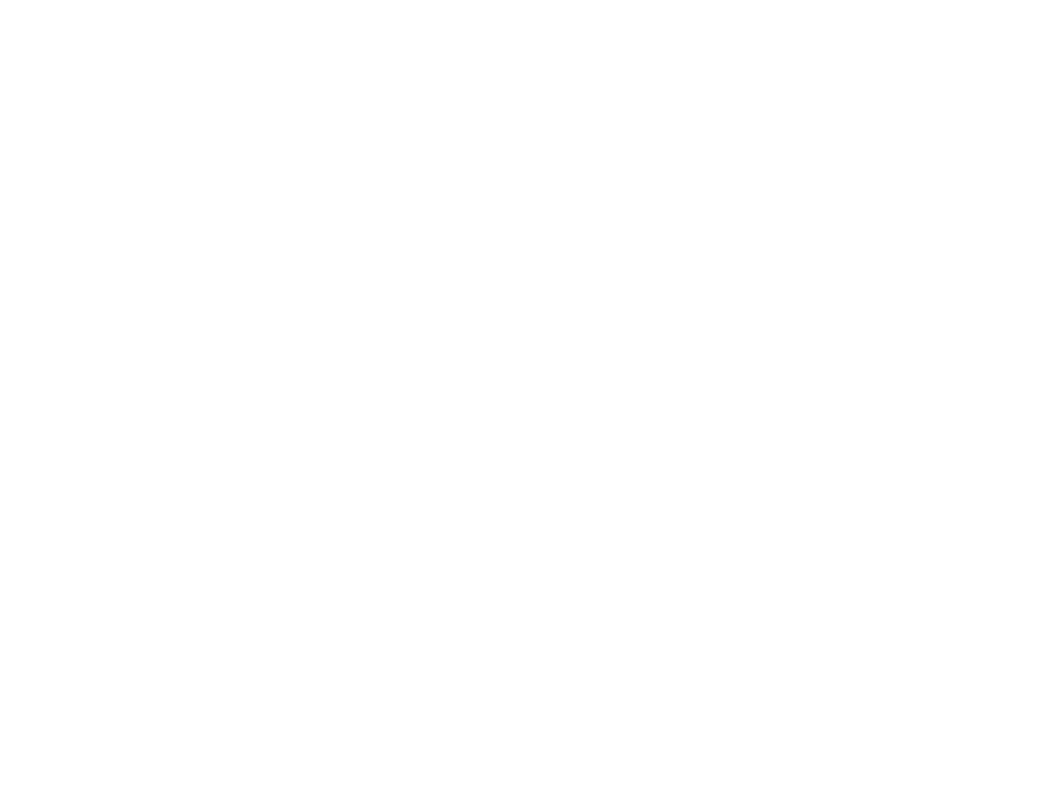
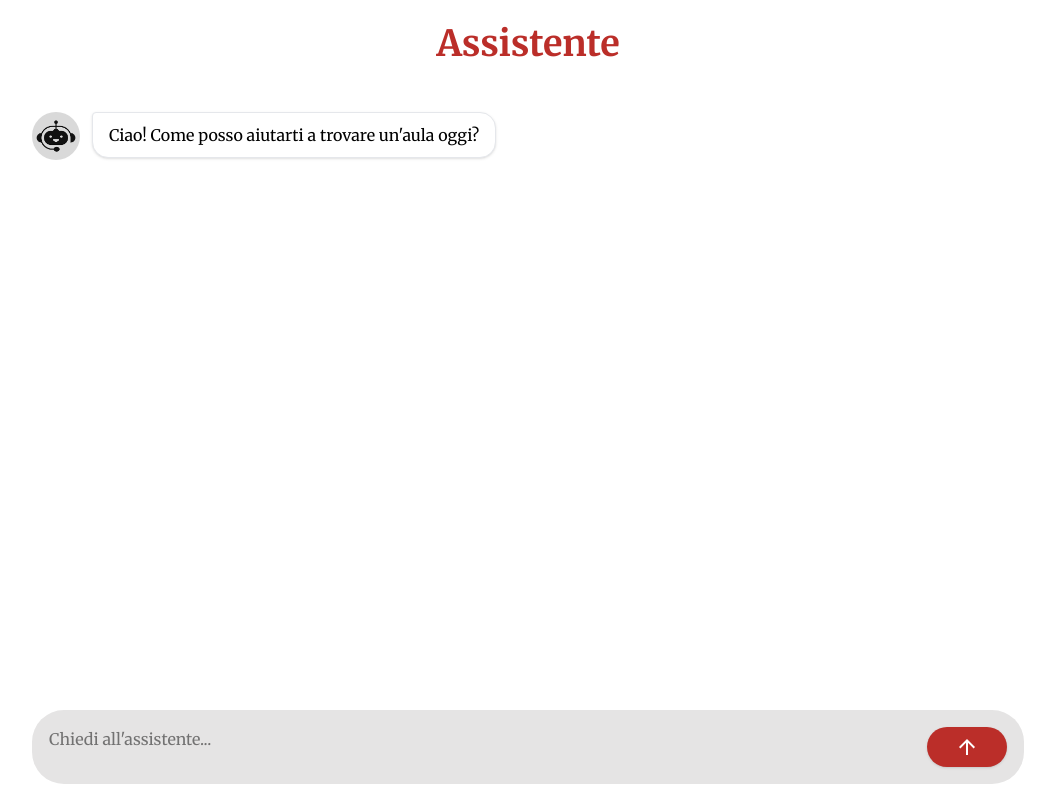
Before and after one commit to fairlycodeparents/AlmaSpot, a Vue app in the folder client/: page /assistant in a window 1280 px wide. Before the commit this address had no page. Shown: the whole page, without its empty margins (112-1167 px from the left). Built offline with nearby package versions, Linux system fonts and the light colour scheme.

Commit message:
feat(ui): implement AssistantView and assistant service for chat functionality

```diff
--- a/client/src/components/ChatMessage.vue
+++ b/client/src/components/ChatMessage.vue
@@ -2,7 +2,7 @@
 import type { ButtonConfig } from './Button.vue'
 import Button from './Button.vue'
 
-type ChatMessageConfig = {
+export type ChatMessageConfig = {
   text: string
   avatar?: string
   isMine?: boolean
--- a/client/src/routes/index.ts
+++ b/client/src/routes/index.ts
@@ -1,6 +1,7 @@
 import { createRouter, createWebHistory } from "vue-router";
 import LoginPage from "@/views/LoginPage.vue";
 import RegisterPage from "@/views/RegisterPage.vue";
+import AssistantView from "@/views/AssistantView.vue";
 
 const routes = createRouter({
   history: createWebHistory(),
@@ -15,6 +16,11 @@ const routes = createRouter({
       name: "register",
       component: RegisterPage,
     },
+    {
+      path: "/assistant",
+      name: "assistant",
+      component: AssistantView,
+    },
   ],
 });
 
--- /dev/null
+++ b/client/src/services/assistant.service.ts
@@ -0,0 +1,32 @@
+interface AssistantSearchResponse {
+  plan: {
+    slots: Array<{
+      roomId: string;
+      start: string;
+      end: string;
+    }>;
+    explanation: string;
+  };
+  response: string;
+}
+
+class AssistantService {
+  async search(userMessages: string[]): Promise<AssistantSearchResponse> {
+    const response = await fetch("/api/search", {
+      method: "POST",
+      headers: {
+        "Content-Type": "application/json",
+      },
+      body: JSON.stringify({ userMessages }),
+    });
+    if (!response.ok) {
+      if (response.status === 401) {
+        throw new Error("Sessione scaduta");
+      }
+      throw new Error("Errore nella comunicazione con il server");
+    }
+    return await response.json();
+  }
+}
+
+export const assistantService = new AssistantService();
--- /dev/null
+++ b/client/src/views/AssistantView.vue
@@ -0,0 +1,111 @@
+<script setup lang="ts">
+import { ref, nextTick, onMounted } from 'vue';
+import ChatMessageComponent from '../components/ChatMessage.vue';
+import ChatInput from '../components/ChatInput.vue';
+import { assistantService } from '../services/assistant.service';
+import type { ChatMessageConfig as Message } from '../components/ChatMessage.vue';
+
+const isLoading = ref(false);
+const scrollContainer = ref<HTMLElement | null>(null);
+
+const messages = ref<Message[]>([
+  {
+    text: "Ciao! Come posso aiutarti a trovare un'aula oggi?",
+    avatar: "/icons/bot-avatar.png",
+    isMine: false
+  },
+]);
+
+const scrollToBottom = async () => {
+  await nextTick();
+  if (scrollContainer.value) {
+    scrollContainer.value.scrollTop = scrollContainer.value.scrollHeight;
+  }
+};
+
+const handleSendMessage = async (text: string) => {
+  messages.value.push({
+    text,
+    isMine: true
+  });
+
+  scrollToBottom();
+  isLoading.value = true;
+
+  try {
+    const messageHistory = messages.value.map(message => message.text);
+    const data = await assistantService.search(messageHistory);
+    const botResponse: Message = {
+      text: data.response,
+      avatar: "/icons/bot-avatar.png",
+      isMine: false
+    };
+    if (data.plan.slots.length > 0) {
+      botResponse.callToAction = {
+        label: "Visualizza il piano",
+        action: () => {
+          console.log("Navigazione al piano:", data.plan);  //TODO: link to the plan view
+        },
+        icon: {
+          src: "/icons/arrow-right.svg",
+          alt: "Vedi dettagli"
+        },
+        isFullWidth: true,
+      };
+    }
+    messages.value.push(botResponse);
+  } catch (error) {
+    messages.value.push({
+      text: error instanceof Error ? error.message : "Si è verificato un errore.",
+      avatar: "/icons/bot-avatar.png",
+      isMine: false
+    });
+  } finally {
+    isLoading.value = false;
+    scrollToBottom();
+  }
+};
+
+onMounted(() => {
+  scrollToBottom();
+});
+</script>
+
+<template>
+  <div class="flex flex-col h-screen bg-base-background max-w-5xl mx-auto">
+    <header class="shrink-0 py-6 text-center bg-base-background z-10">
+      <h1 class="text-brand text-4xl font-bold">Assistente</h1>
+    </header>
+
+    <main
+        ref="scrollContainer"
+        class="flex-1 overflow-y-auto px-4 py-6 space-y-2 scroll-smooth"
+    >
+      <ChatMessageComponent
+          v-for="(msg, index) in messages"
+          :key="index"
+          :text="msg.text"
+          :avatar="msg.avatar || ''"
+          :is-mine="msg.isMine"
+          :call-to-action="msg.callToAction"
+      />
+
+      <div v-if="isLoading" class="flex items-start gap-3 mb-5 w-full">
+        <img src="/icons/bot-avatar.png" alt="Bot" class="w-12 h-12 rounded-full object-cover opacity-60">
+        <div class="bg-base-background rounded-2xl rounded-tl-sm p-4 flex items-center gap-1 h-12 border border-ui-border animate-pulse">
+          <div class="w-2 h-2 bg-base-text rounded-full animate-bounce"></div>
+          <div class="w-2 h-2 bg-base-text rounded-full animate-bounce delay-100"></div>
+          <div class="w-2 h-2 bg-base-text rounded-full animate-bounce delay-200"></div>
+        </div>
+      </div>
+    </main>
+
+    <footer class="shrink-0 p-4">
+      <ChatInput
+          placeholder="Chiedi all'assistente..."
+          :disabled="isLoading"
+          @send="handleSendMessage"
+      />
+    </footer>
+  </div>
+</template>
```
Also changed, not shown: client/public/icons/bot-avatar.png (added).
